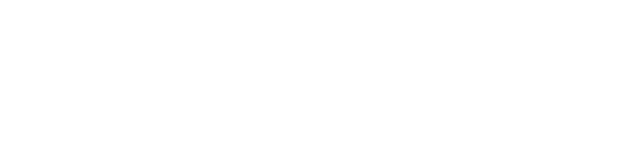
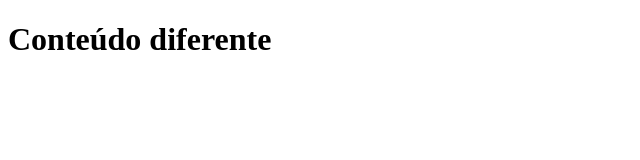
Before and after one commit to AnnaRaquel/aulagit, a plain HTML site: page index.html in a window 1280 px wide. Shown: the whole page, without its empty margins (0-640 px from the left). Drawn offline with Linux system fonts and the light colour scheme.

Commit message:
Texto adicionado

```diff
--- a/index.html
+++ b/index.html
@@ -4,5 +4,6 @@
 	<title> </title>
 </head>
 <body>
+<h1>Conteúdo diferente</h1>
 </body>
 </html>
```
